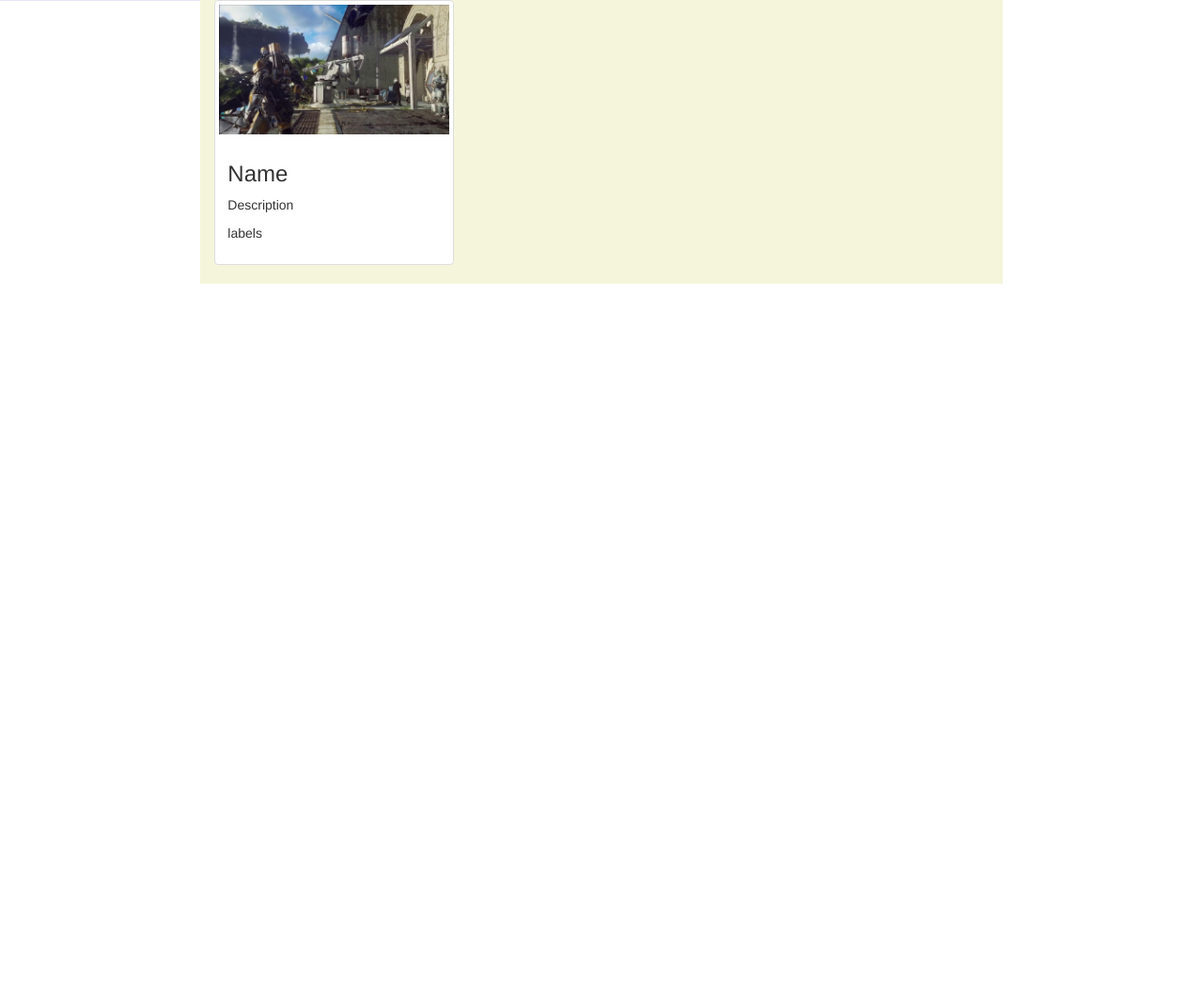
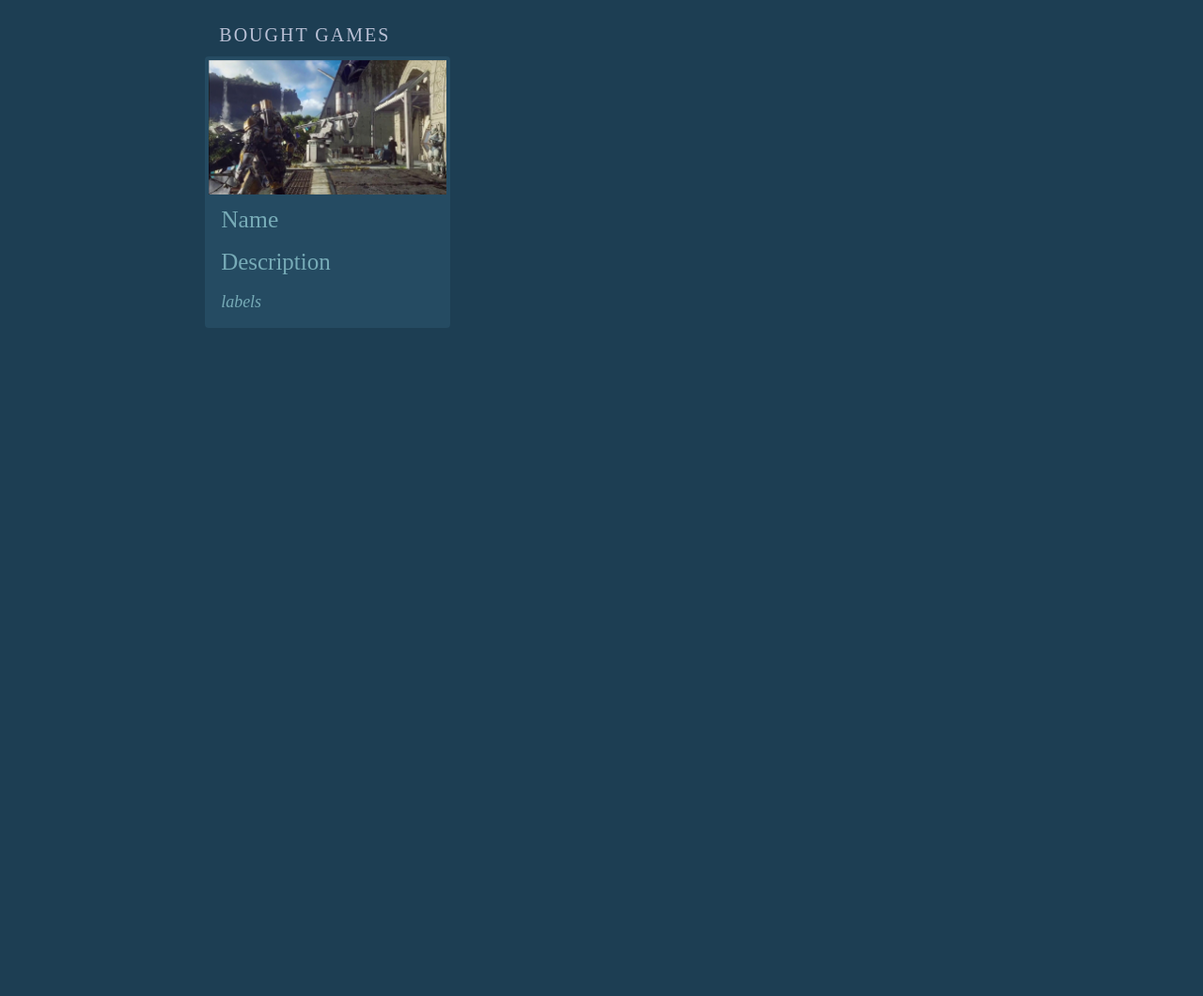
Before and after one commit to hongkuancn/game-store, a Django app: template games/templates/games/playersgames.html in a window 1280 px wide. Shown: the part 50-1110 px from the top of the page at 94% size. Before the commit the page ends 352 px from the top, so only its background shows below. Run offline with Django 3.2, Linux system fonts and the light colour scheme; the template is opened without the code that fills it, so the values that code supplies are empty; some libraries are stand-ins or nearby versions.

Commit message:
ui done for playersgames.html

```diff
--- a/games/static/css/playersgames_layout.css
+++ b/games/static/css/playersgames_layout.css
@@ -0,0 +1,48 @@
+.row{
+    min-height: 1000px;
+}
+.row h2{
+    font-size: 20px;
+    font-family: Adobe Garamond;
+    letter-spacing: 2px;
+    margin-top: 2vw;
+    margin-bottom: 1vw;
+    margin-left: 15px;
+    color: #b9c0d5;
+}
+.row h3{
+    font-size: 2vw;
+    font-family: Futura;
+    margin: 1vw;
+    /*color: #77abb7;*/
+}
+.row p{
+    font-size: 25px;
+    font-family: Futura;
+    margin: 1vw;
+    margin-bottom: 0;
+    /*color: #77abb7;*/
+}
+.labels p{
+    font-size: 18px;
+    font-style: italic;
+    margin-bottom: 10px;
+}
+.gamesec .thumbnail{
+    background-color: #254b62;
+    border: none;
+}
+.gamesec .thumbnail:hover{
+    background-color: #77abb7;
+}
+.gamesec .sec{
+    background-color: #254b62;
+    color: #77abb7;
+    border: none;
+}
+
+.gamesec .sec:hover{
+    background-color: #77abb7;
+    color: #254b62;
+    text-decoration: none;
+}
--- a/games/templates/games/playersgames.html
+++ b/games/templates/games/playersgames.html
@@ -6,42 +6,49 @@
 {% endblock %}
 
 {% block content %}
-    <div class="col-xs-2 col-sm-4 col-lg-2" style="background-color:lavender;">
+<div class="row" style="background-color: #1d3e53">
+    <div class="col-xs-2 col-sm-2 col-lg-2">
     </div>
-    <div class="col-xs-8 col-sm-4 col-lg-8" style="background-color:beige;">
+    <div class="col-xs-12 col-sm-8 col-lg-8" >
+
+        <h2>BOUGHT GAMES</h2>
         <div class="row">
             <!-- Below is one section of a game in player's bought games-->
-            <div class="col-xs-4 col-sm-4 col-lg-4">
+            <div class="col-xs-4 col-sm-4 col-lg-4 gamesec">
                 <div class="thumbnail">
-                    <a href="#" target="_blank">
+                    <a href="#" target="_blank" class="sec">
                         <img src="{% static "images/game1.jpg" %}" alt="Lights" style="width:100%">
-                        <div class="caption">
+                        <div class="cap">
                             <h3>Name</h3>
                             <p>Description</p>
-                            <p>labels</p>
+                            <div class="labels">
+                                <p>labels</p>
+                            </div>
                         </div>
                     </a>
                 </div>
             </div>
 
             {% for game in my_bought_game_list %}
-            <div class="col-xs-4 col-sm-4 col-lg-4">
+            <div class="col-xs-4 col-sm-4 col-lg-4 gamesec">
                 <div class="thumbnail">
                     <img src={% static "images/game1.jpg" %} alt="Lights" style="width:100%">
-                    <a href="#">
-                        <div class="caption">
+                    <a href="#" class="sec">
+                        <div class="cap">
                             <h3>{{game.game_info.name}}</h3>
                             <p>{{ game.game_info.description | truncatechars:30 }}</p>
                             <p>{{game.price}} €</p>
                             <p>{{game.bought_time | date:"d M Y" }} </p>
                             <p>{{game.best_score }} </p>
-                            <p>{{game.game_info.label}}</p>
+                            <div class="labels">
+                                <p>{{game.game_info.label}}</p>
+                            </div>
                         </div>
                     </a>
-                    <p><a href="#">DETAILS</a></p>
                 </div>
             </div>
             {% endfor %}
         </div>
     </div>
+</div>
 {% endblock %}
--- a/games/templates/games/statistics.html
+++ b/games/templates/games/statistics.html
@@ -5,6 +5,7 @@
 {% endblock %}
 
 {% block content %}
+<div class="row" style="background-color: #1d3e53">
     <div class="col-xs-2 col-sm-4 col-lg-2" style="background-color:lavender;">
     </div>
     <div class="col-xs-8 col-sm-4 col-lg-8" style="background-color:beige;">
@@ -20,4 +21,5 @@
             </div>
         </div>
     </div>
+</div>
 {% endblock %}
```
